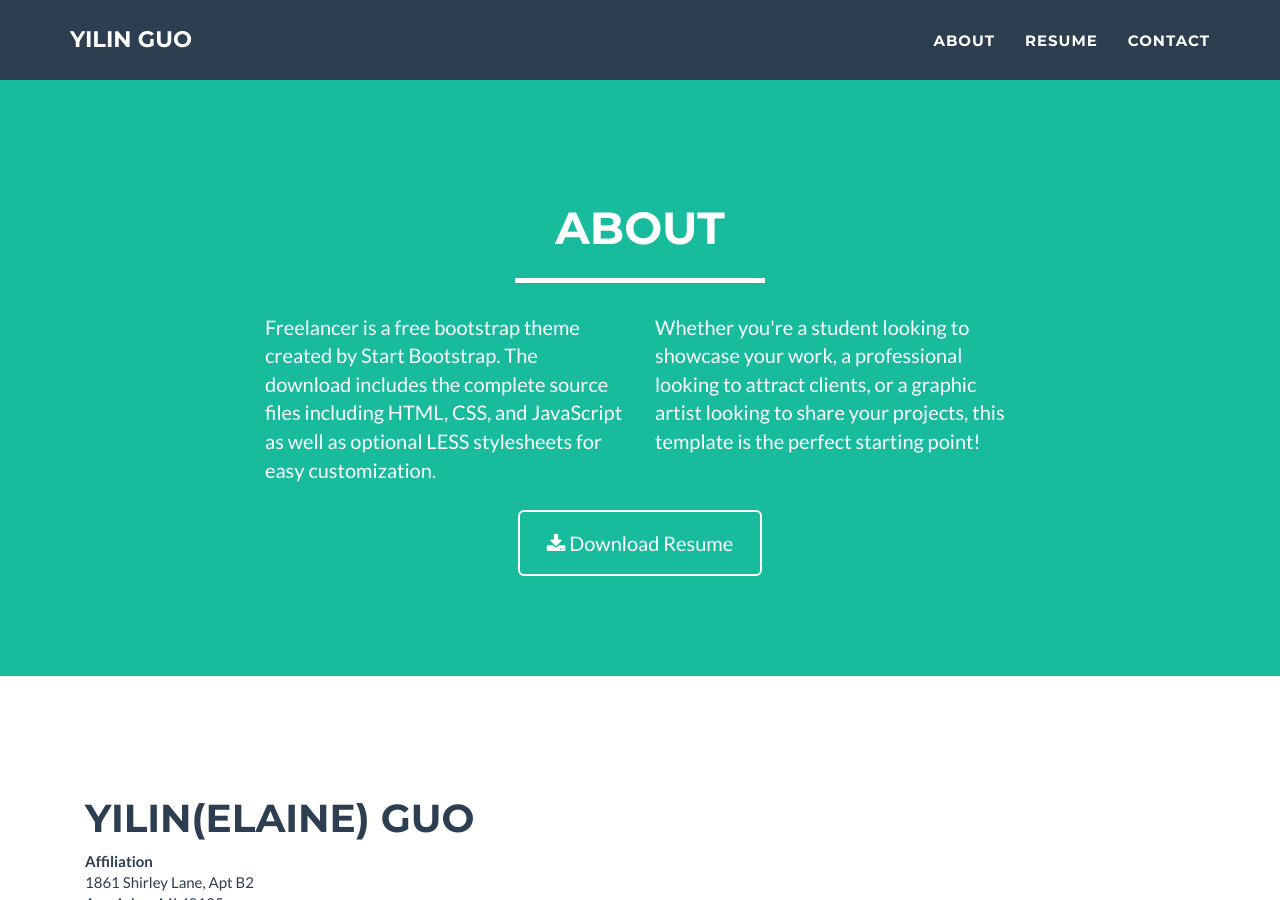
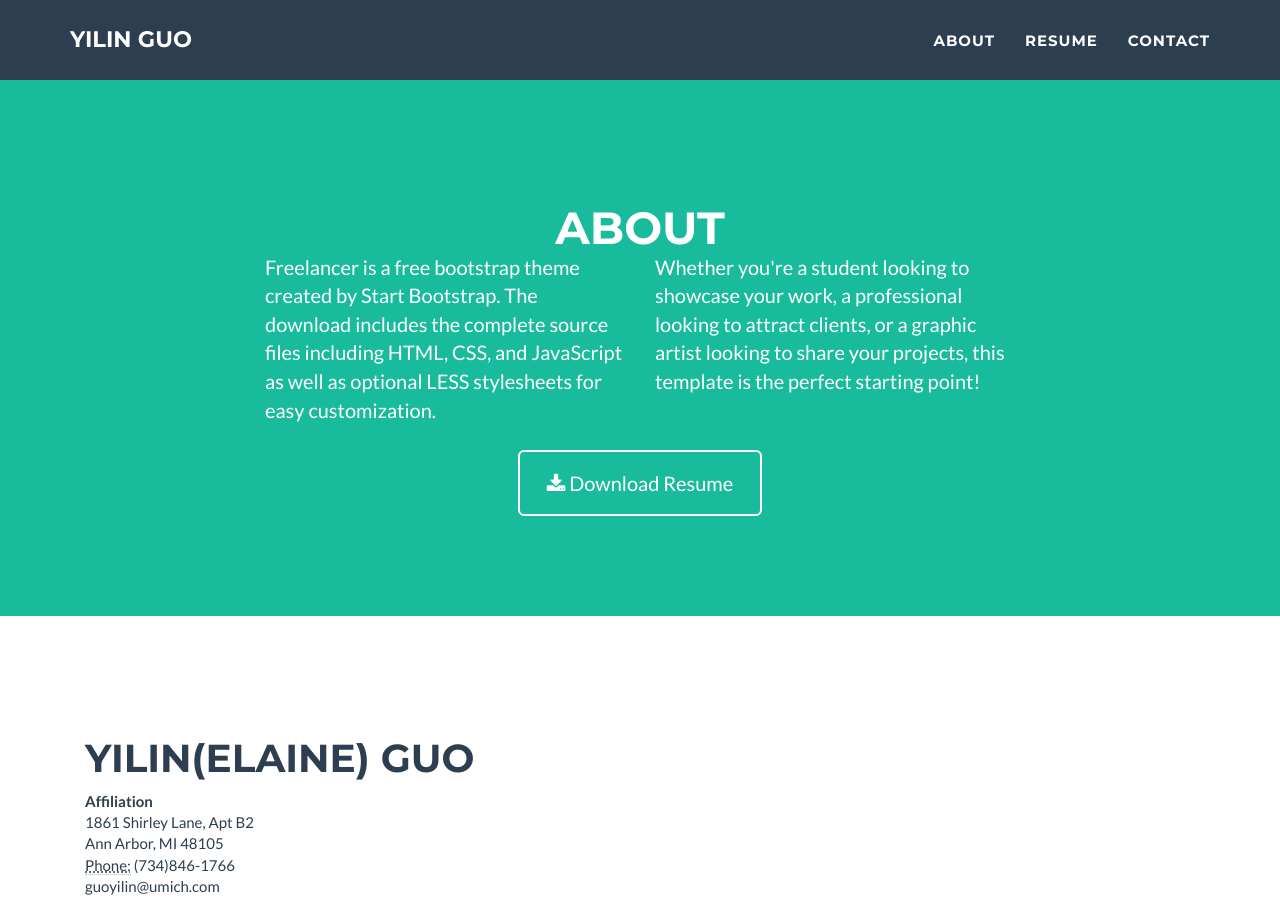
Before and after one commit to YilinGUO/YilinGUO.github.io, a Jekyll site: the page built from index.html, in a window 1280 px wide and 900 px high, scrolled down 672 px. Built offline with Jekyll 4.4.1, drawn with Linux system fonts in a browser that asks for light colours.

Commit message:
updated all

```diff
--- a/_includes/about.html
+++ b/_includes/about.html
@@ -4,7 +4,7 @@
             <div class="row">
                 <div class="col-lg-12 text-center">
                     <h2>About</h2>
-                    <hr class="star-light">
+                    <!--hr class="star-light"-->
                 </div>
             </div>
             <div class="row">
```
